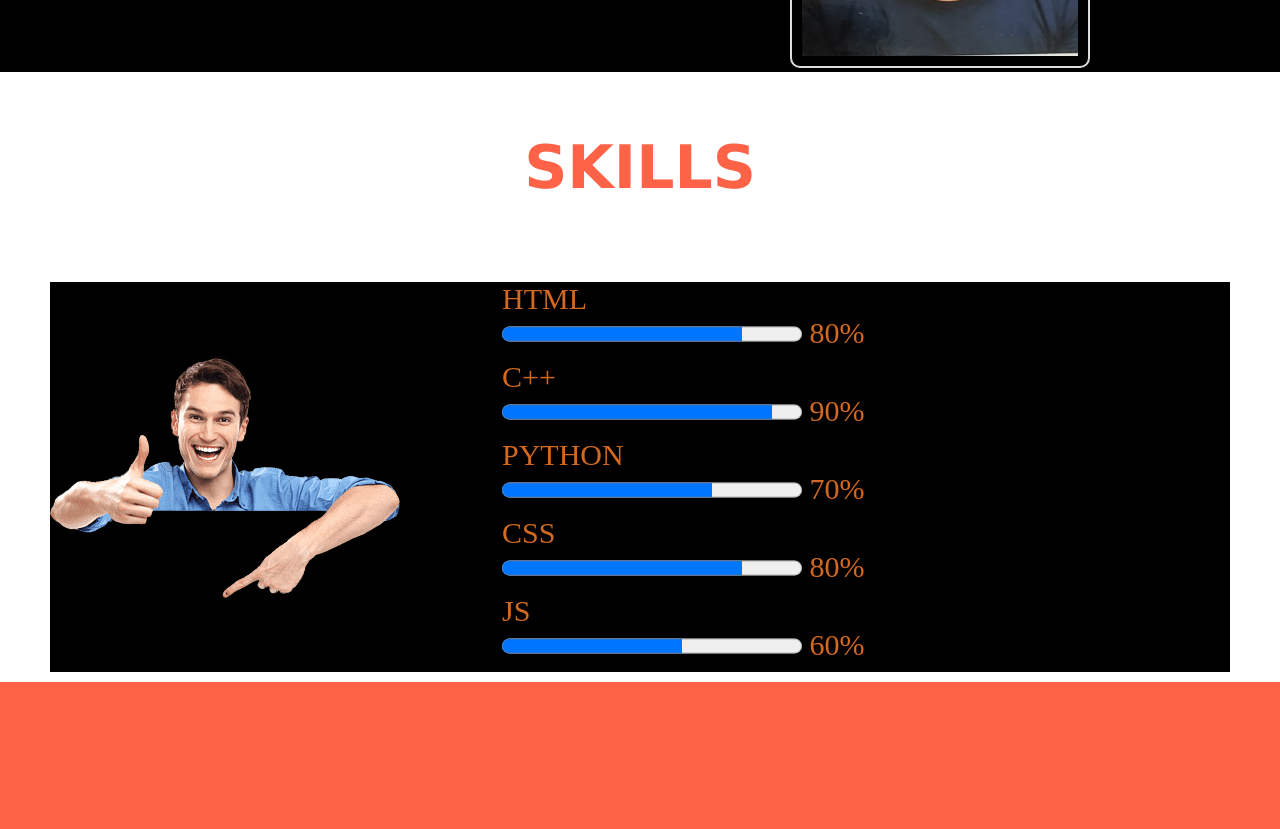
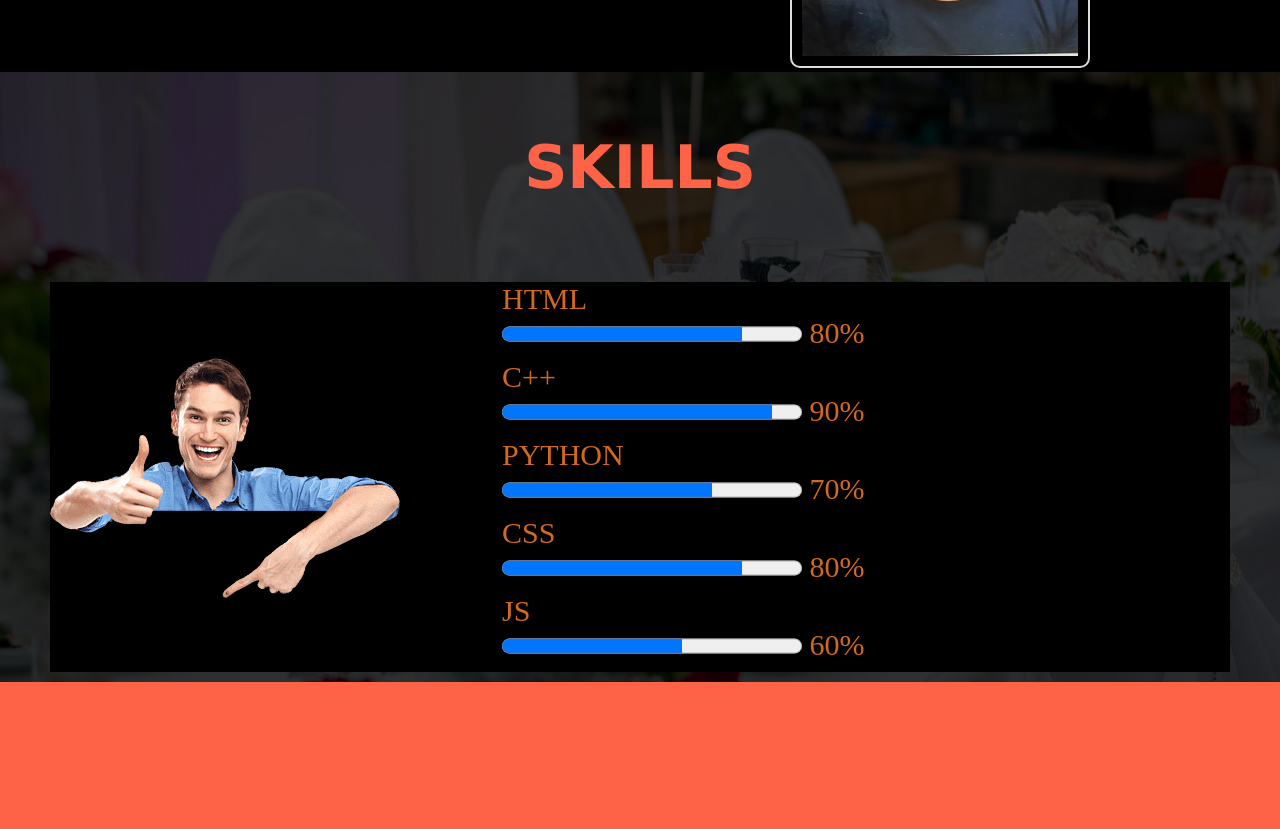
Before and after one commit to divi345/divi345.github.io, a plain HTML site: page main.html in a window 1280 px wide. Shown: the part 1040-1869 px from the top of the page. Drawn offline with Linux system fonts and the light colour scheme; a script that the page names is missing; files whose address does not match are found by name.

Commit message:
Update style.css

```diff
--- a/style.css
+++ b/style.css
@@ -214,7 +214,7 @@ nav{
 }
 .popp{
     padding: 10PX 50PX;
-    background:url("pictures/bg2.jpg");
+    background:url("bg2.jpg");
     width:100% ;
     height: 100%;
 
```
